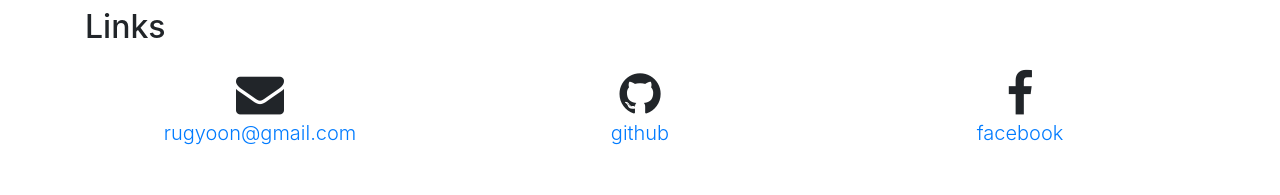
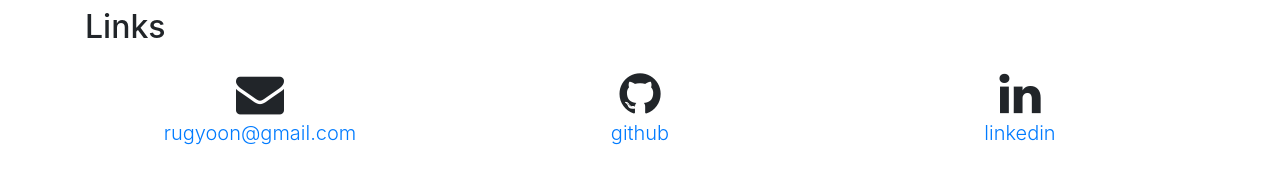
Before and after one commit to gyeongchan-yun/gyeongchan-yun.github.io, a website with bundled scripts: page index.html in a window 1280 px wide. Shown: the part 3773-3968 px from the top of the page. Built offline with nearby package versions, Linux system fonts and the light colour scheme.

Commit message:
Add linkedin

```diff
--- a/index.html
+++ b/index.html
@@ -290,9 +290,9 @@
             </p>
           </div>
           <div class="col-sm text-center">
-            <i class="fa fa-3x fa-facebook wow"></i>
+            <i class="fa fa-3x fa-linkedin wow"></i>
             <p class="lead">
-              <a href="https://www.facebook.com/gyeongchan.yun" target="_blank">facebook</a>
+              <a href="https://www.linkedin.com/in/gyeongchan-yun-6b9118257/" target="_blank">linkedin</a>
             </p>
           </div>
         </div>
```
